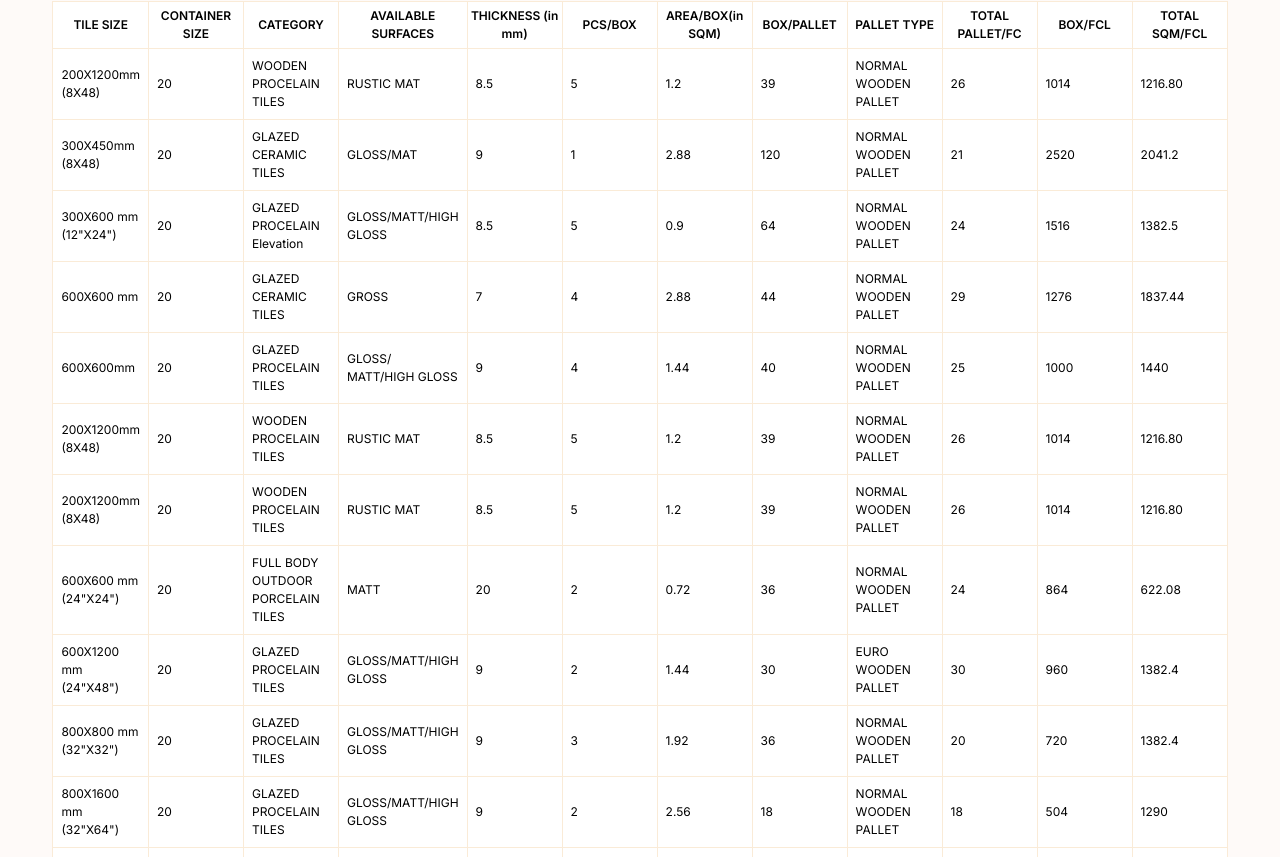
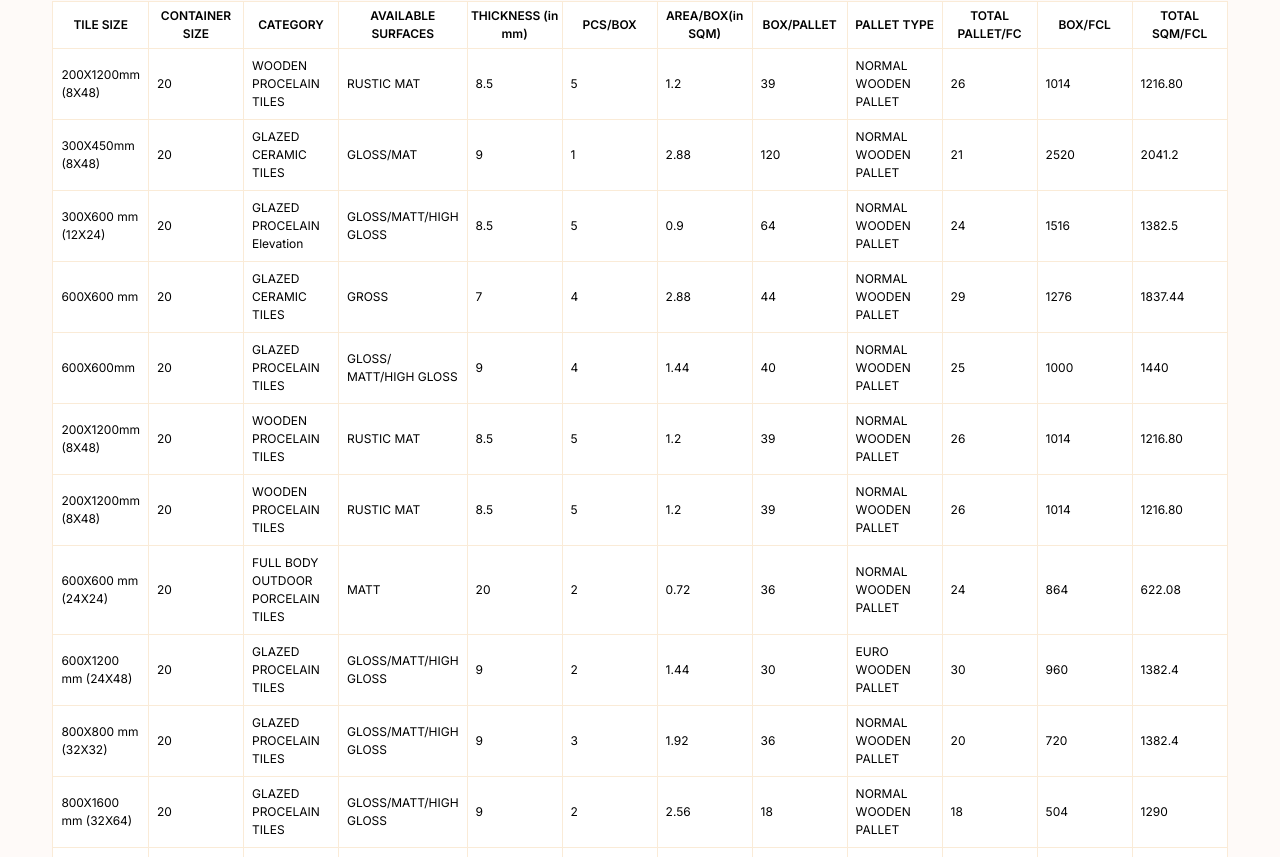
Before and after one commit to himanshuSri24/asiaspecific, a Next.js app: page /packing-details in a window 1280 px wide. Shown: the part 403-1260 px from the top of the page. Built offline with nearby package versions, Linux system fonts and the light colour scheme.

Commit message:
build fixed

```diff
--- a/src/app/E-Catalogue/page.tsx
+++ b/src/app/E-Catalogue/page.tsx
@@ -0,0 +1,9 @@
+import React from 'react'
+
+const page = () => {
+  return (
+    <div>page</div>
+  )
+}
+
+export default page
--- a/src/app/packing-details/page.tsx
+++ b/src/app/packing-details/page.tsx
@@ -64,7 +64,7 @@ const PackingDetails = () => {
                 <td>2041.2</td>
               </tr>
               <tr key={5}>
-                <td>300X600 mm (12"X24")</td>
+                <td>300X600 mm (12X24)</td>
                 <td>20</td>
                 <td>GLAZED PROCELAIN Elevation</td>
                 <td>GLOSS/MATT/HIGH GLOSS</td>
@@ -138,7 +138,7 @@ const PackingDetails = () => {
               </tr>
 
               <tr key={10}>
-                <td>600X600 mm (24"X24")</td>
+                <td>600X600 mm (24X24)</td>
                 <td>20</td>
                 <td>FULL BODY OUTDOOR PORCELAIN TILES</td>
                 <td>MATT</td>
@@ -153,7 +153,7 @@ const PackingDetails = () => {
               </tr>
 
               <tr key={11}>
-                <td>600X1200 mm (24"X48")</td>
+                <td>600X1200 mm (24X48)</td>
                 <td>20</td>
                 <td>GLAZED PROCELAIN TILES</td>
                 <td>GLOSS/MATT/HIGH GLOSS</td>
@@ -168,7 +168,7 @@ const PackingDetails = () => {
               </tr>
 
               <tr key={12}>
-                <td>800X800 mm (32"X32")</td>
+                <td>800X800 mm (32X32)</td>
                 <td>20</td>
                 <td>GLAZED PROCELAIN TILES</td>
                 <td>GLOSS/MATT/HIGH GLOSS</td>
@@ -183,7 +183,7 @@ const PackingDetails = () => {
               </tr>
 
               <tr key={13}>
-                <td>800X1600 mm (32"X64")</td>
+                <td>800X1600 mm (32X64)</td>
                 <td>20</td>
                 <td>GLAZED PROCELAIN TILES</td>
                 <td>GLOSS/MATT/HIGH GLOSS</td>
```
